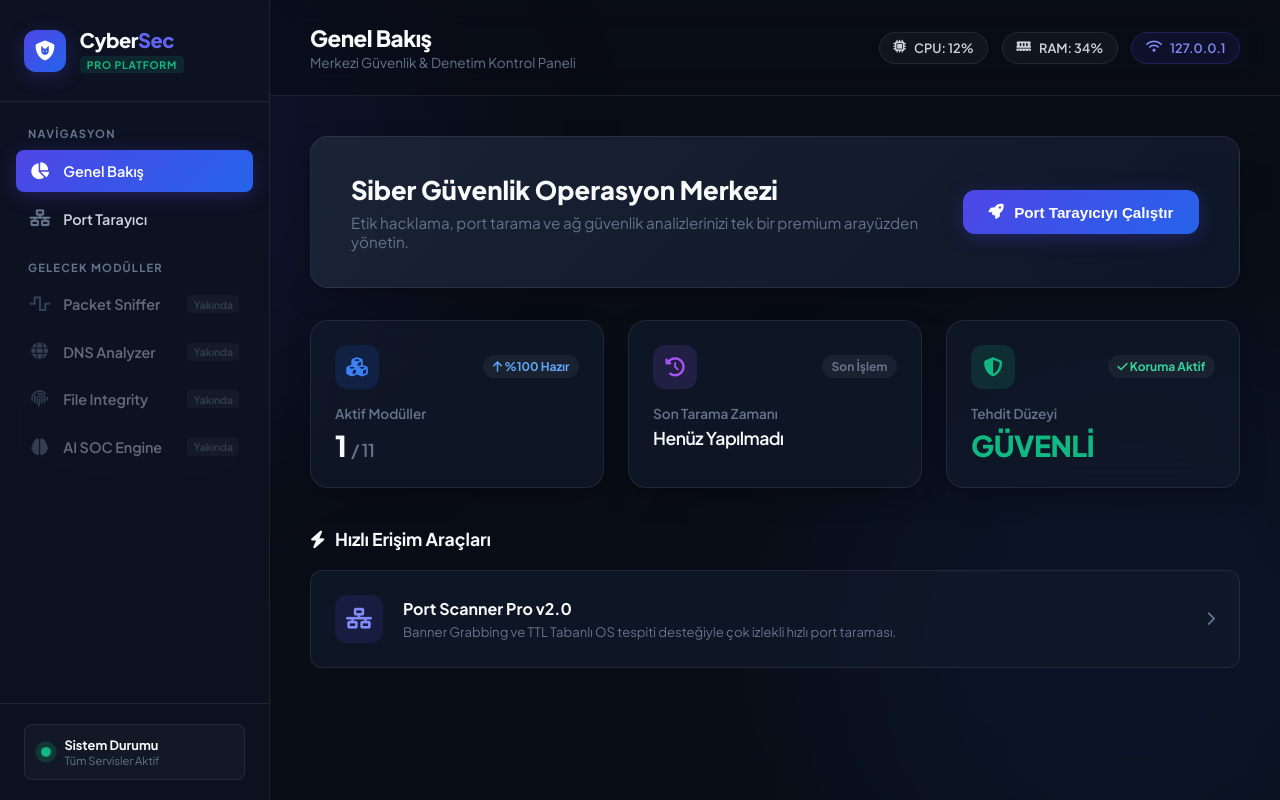
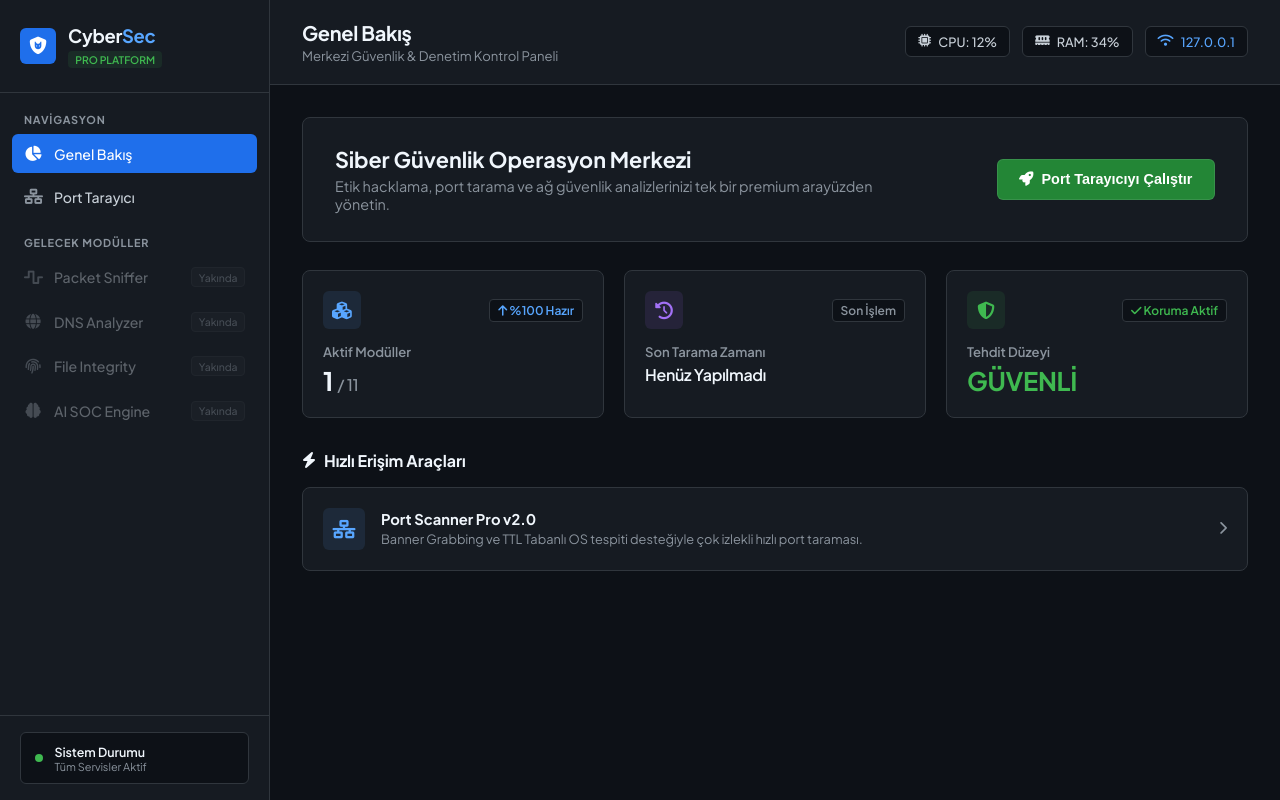
Before and after one commit to mehmeteminyilmaz/cybersec, a Flask app: page / in a window 1280 px wide. Run offline with Flask 3, Linux system fonts and the light colour scheme.

Commit message:
style: remove ambient glow effects for clean matte dark UI

```diff
--- a/cyber-panel/static/style.css
+++ b/cyber-panel/static/style.css
@@ -1,42 +1,38 @@
 /* ==========================================================================
-   CYBERPANEL - NEXT-GEN ENTERPRISE SECURITY UI SYSTEM
+   CYBERPANEL - MATTE ENTERPRISE DARK SYSTEM (NO GLOW / NO AI VIBE)
    ========================================================================== */
 
 :root {
-    /* Color Palette */
-    --bg-dark: #090d16;
-    --bg-sidebar: rgba(13, 19, 33, 0.85);
-    --bg-card: rgba(18, 26, 43, 0.7);
-    --bg-card-hover: rgba(24, 35, 58, 0.85);
-    --bg-input: rgba(10, 15, 26, 0.8);
+    /* Solid Color Palette (GitHub / Linear Dark Theme) */
+    --bg-dark: #0d1117;
+    --bg-sidebar: #161b22;
+    --bg-card: #161b22;
+    --bg-card-hover: #1c2128;
+    --bg-input: #0d1117;
 
     /* Borders */
-    --border-subtle: rgba(255, 255, 255, 0.08);
-    --border-hover: rgba(99, 102, 241, 0.3);
-    --border-focus: #4f46e5;
+    --border-subtle: #30363d;
+    --border-hover: #8b949e;
+    --border-focus: #58a6ff;
 
-    /* Primary Gradients & Accents */
-    --primary-gradient: linear-gradient(135deg, #4f46e5 0%, #2563eb 100%);
-    --primary-glow: rgba(79, 70, 229, 0.35);
-    --accent-emerald: #10b981;
-    --accent-purple: #8b5cf6;
-    --accent-amber: #f59e0b;
-    --accent-rose: #f43f5e;
+    /* Solid Primary Colors */
+    --primary: #238636;          /* GitHub Green Button */
+    --primary-hover: #2ea043;
+    --accent-blue: #58a6ff;
+    --accent-emerald: #3fb950;
+    --accent-purple: #a371f7;
+    --accent-amber: #d29922;
 
     /* Typography Colors */
-    --text-heading: #f8fafc;
-    --text-body: #cbd5e1;
-    --text-muted: #64748b;
+    --text-heading: #f0f6fc;
+    --text-body: #c9d1d9;
+    --text-muted: #8b949e;
 
     /* Layout & Geometry */
     --sidebar-width: 270px;
-    --radius-sm: 8px;
-    --radius-md: 12px;
-    --radius-lg: 18px;
-
-    /* Shadows */
-    --shadow-card: 0 10px 30px -10px rgba(0, 0, 0, 0.5);
-    --shadow-glow: 0 4px 20px -2px var(--primary-glow);
+    --radius-sm: 6px;
+    --radius-md: 8px;
+    --radius-lg: 12px;
 }
 
 * {
@@ -51,7 +47,6 @@ body {
     color: var(--text-body);
     height: 100vh;
     overflow: hidden;
-    position: relative;
     -webkit-font-smoothing: antialiased;
 }
 
@@ -60,36 +55,9 @@ a {
     color: inherit;
 }
 
-/* Ambient Background Lighting */
-.ambient-glow {
-    position: fixed;
-    border-radius: 50%;
-    filter: blur(120px);
-    pointer-events: none;
-    z-index: 0;
-}
-
-.glow-1 {
-    width: 500px;
-    height: 500px;
-    top: -100px;
-    left: -100px;
-    background: rgba(79, 70, 229, 0.12);
-}
-
-.glow-2 {
-    width: 600px;
-    height: 600px;
-    bottom: -150px;
-    right: -150px;
-    background: rgba(37, 99, 235, 0.08);
-}
-
 .app-container {
     display: flex;
     height: 100vh;
-    position: relative;
-    z-index: 1;
 }
 
 /* ==========================================================================
@@ -98,7 +66,6 @@ a {
 .sidebar {
     width: var(--sidebar-width);
     background-color: var(--bg-sidebar);
-    backdrop-filter: blur(20px);
     border-right: 1px solid var(--border-subtle);
     display: flex;
     flex-direction: column;
@@ -106,65 +73,62 @@ a {
 }
 
 .sidebar-header {
-    padding: 1.75rem 1.5rem;
+    padding: 1.5rem 1.25rem;
     border-bottom: 1px solid var(--border-subtle);
 }
 
 .brand {
     display: flex;
     align-items: center;
-    gap: 0.85rem;
+    gap: 0.75rem;
 }
 
 .brand-icon {
-    width: 42px;
-    height: 42px;
-    border-radius: var(--radius-md);
-    background: var(--primary-gradient);
+    width: 36px;
+    height: 36px;
+    border-radius: var(--radius-sm);
+    background: #1f6feb;
     display: flex;
     align-items: center;
     justify-content: center;
     color: #ffffff;
-    font-size: 1.25rem;
-    box-shadow: var(--shadow-glow);
+    font-size: 1.1rem;
 }
 
 .brand-text h2 {
-    font-size: 1.25rem;
-    font-weight: 800;
+    font-size: 1.15rem;
+    font-weight: 700;
     color: var(--text-heading);
-    letter-spacing: -0.5px;
-    line-height: 1.2;
+    letter-spacing: -0.3px;
 }
 
 .brand-text h2 span {
-    color: #6366f1;
+    color: var(--accent-blue);
 }
 
 .version-tag {
     font-size: 0.65rem;
-    font-weight: 700;
-    letter-spacing: 0.8px;
+    font-weight: 600;
     color: var(--accent-emerald);
-    background: rgba(16, 185, 129, 0.12);
+    background: rgba(63, 185, 80, 0.1);
     padding: 0.15rem 0.45rem;
     border-radius: 4px;
     display: inline-block;
-    margin-top: 0.2rem;
+    margin-top: 0.15rem;
 }
 
 .sidebar-nav {
     flex: 1;
-    padding: 1.5rem 1rem;
+    padding: 1.25rem 0.75rem;
     overflow-y: auto;
 }
 
 .nav-section-title {
-    font-size: 0.7rem;
+    font-size: 0.68rem;
     font-weight: 700;
-    letter-spacing: 1.2px;
+    letter-spacing: 0.8px;
     color: var(--text-muted);
-    margin: 1.25rem 0 0.6rem 0.75rem;
+    margin: 1.25rem 0 0.5rem 0.75rem;
 }
 
 .nav-section-title:first-child {
@@ -175,45 +139,43 @@ a {
     list-style: none;
     display: flex;
     flex-direction: column;
-    gap: 0.35rem;
+    gap: 0.25rem;
 }
 
 .nav-item {
     border-radius: var(--radius-sm);
-    transition: all 0.2s ease;
+    transition: background 0.15s ease;
 }
 
 .nav-item a {
     display: flex;
     align-items: center;
-    gap: 0.85rem;
-    padding: 0.75rem 0.85rem;
-    font-size: 0.9rem;
-    font-weight: 600;
+    gap: 0.75rem;
+    padding: 0.65rem 0.75rem;
+    font-size: 0.88rem;
+    font-weight: 500;
     color: var(--text-body);
-
     width: 100%;
 }
 
 .nav-item i {
-    font-size: 1.05rem;
+    font-size: 0.95rem;
     color: var(--text-muted);
-    transition: all 0.2s ease;
-    width: 20px;
+    width: 18px;
     text-align: center;
 }
 
 .nav-item:hover:not(.disabled) {
-    background-color: rgba(255, 255, 255, 0.04);
+    background-color: #21262d;
 }
 
+.nav-item:hover:not(.disabled) a,
 .nav-item:hover:not(.disabled) i {
-    color: #818cf8;
+    color: var(--text-heading);
 }
 
 .nav-item.active {
-    background: var(--primary-gradient);
-    box-shadow: var(--shadow-glow);
+    background-color: #1f6feb;
 }
 
 .nav-item.active a,
@@ -222,48 +184,41 @@ a {
 }
 
 .nav-item.disabled {
-    opacity: 0.45;
+    opacity: 0.4;
     cursor: not-allowed;
 }
 
 .badge-upcoming {
     margin-left: auto;
     font-size: 0.65rem;
-    font-weight: 600;
-    background: rgba(255, 255, 255, 0.08);
+    font-weight: 500;
+    background: #21262d;
     color: var(--text-muted);
     padding: 0.15rem 0.4rem;
     border-radius: 4px;
+    border: 1px solid var(--border-subtle);
 }
 
 .sidebar-footer {
-    padding: 1.25rem 1.5rem;
+    padding: 1rem 1.25rem;
     border-top: 1px solid var(--border-subtle);
 }
 
 .system-health {
     display: flex;
     align-items: center;
-    gap: 0.85rem;
-    background: rgba(255, 255, 255, 0.03);
+    gap: 0.75rem;
+    background: #0d1117;
     border: 1px solid var(--border-subtle);
-    padding: 0.75rem 1rem;
+    padding: 0.65rem 0.85rem;
     border-radius: var(--radius-sm);
 }
 
 .pulse-indicator {
-    width: 10px;
-    height: 10px;
+    width: 8px;
+    height: 8px;
     background-color: var(--accent-emerald);
     border-radius: 50%;
-    box-shadow: 0 0 10px var(--accent-emerald);
-    animation: pulse 2s infinite;
-}
-
-@keyframes pulse {
-    0% { transform: scale(0.95); box-shadow: 0 0 0 0 rgba(16, 185, 129, 0.7); }
-    70% { transform: scale(1); box-shadow: 0 0 0 8px rgba(16, 185, 129, 0); }
-    100% { transform: scale(0.95); box-shadow: 0 0 0 0 rgba(16, 185, 129, 0); }
 }
 
 .health-text {
@@ -272,13 +227,13 @@ a {
 }
 
 .health-title {
-    font-size: 0.8rem;
-    font-weight: 700;
+    font-size: 0.78rem;
+    font-weight: 600;
     color: var(--text-heading);
 }
 
 .health-sub {
-    font-size: 0.7rem;
+    font-size: 0.68rem;
     color: var(--text-muted);
 }
 
@@ -290,62 +245,60 @@ a {
     display: flex;
     flex-direction: column;
     overflow-y: auto;
+    background-color: var(--bg-dark);
 }
 
 .content-header {
-    padding: 1.5rem 2.5rem;
+    padding: 1.25rem 2rem;
     display: flex;
     justify-content: space-between;
     align-items: center;
     border-bottom: 1px solid var(--border-subtle);
-    background: rgba(9, 13, 22, 0.6);
-    backdrop-filter: blur(16px);
+    background: var(--bg-sidebar);
     position: sticky;
     top: 0;
     z-index: 90;
 }
 
 .header-left h1 {
-    font-size: 1.4rem;
-    font-weight: 800;
+    font-size: 1.25rem;
+    font-weight: 700;
     color: var(--text-heading);
-    letter-spacing: -0.5px;
+    letter-spacing: -0.3px;
 }
 
 .header-subtitle {
-    font-size: 0.85rem;
+    font-size: 0.82rem;
     color: var(--text-muted);
-    margin-top: 0.15rem;
+    margin-top: 0.1rem;
 }
 
 .header-right {
     display: flex;
     align-items: center;
-    gap: 0.85rem;
+    gap: 0.75rem;
 }
 
 .metric-pill, .ip-badge {
     display: flex;
     align-items: center;
-    gap: 0.5rem;
-    background: rgba(255, 255, 255, 0.04);
+    gap: 0.45rem;
+    background: #0d1117;
     border: 1px solid var(--border-subtle);
-    padding: 0.45rem 0.85rem;
-    border-radius: 20px;
+    padding: 0.4rem 0.75rem;
+    border-radius: var(--radius-sm);
     font-size: 0.8rem;
-    font-weight: 600;
+    font-weight: 500;
     color: var(--text-body);
 }
 
 .ip-badge {
-    background: rgba(79, 70, 229, 0.1);
-    border-color: rgba(79, 70, 229, 0.25);
-    color: #818cf8;
+    color: var(--accent-blue);
 }
 
 .page-content {
-    padding: 2.5rem;
-    max-width: 1300px;
+    padding: 2rem;
+    max-width: 1250px;
     margin: 0 auto;
     width: 100%;
 }
@@ -354,195 +307,189 @@ a {
    HERO & DASHBOARD COMPONENTS
    ========================================================================== */
 .hero-banner {
-    background: linear-gradient(135deg, rgba(30, 41, 59, 0.8), rgba(15, 23, 42, 0.9));
+    background: var(--bg-card);
     border: 1px solid var(--border-subtle);
-    border-radius: var(--radius-lg);
-    padding: 2.25rem 2.5rem;
+    border-radius: var(--radius-md);
+    padding: 1.75rem 2rem;
     display: flex;
     justify-content: space-between;
     align-items: center;
-    margin-bottom: 2rem;
-    box-shadow: var(--shadow-card);
+    margin-bottom: 1.75rem;
 }
 
 .hero-text h2 {
-    font-size: 1.6rem;
-    font-weight: 800;
+    font-size: 1.35rem;
+    font-weight: 700;
     color: var(--text-heading);
-    margin-bottom: 0.4rem;
+    margin-bottom: 0.3rem;
 }
 
 .hero-text p {
     color: var(--text-muted);
-    font-size: 0.95rem;
-    max-width: 600px;
+    font-size: 0.9rem;
+    max-width: 580px;
 }
 
 .btn-hero {
     display: inline-flex;
     align-items: center;
-    gap: 0.65rem;
-    padding: 0.85rem 1.6rem;
-    background: var(--primary-gradient);
-    border: none;
-    border-radius: var(--radius-md);
+    gap: 0.5rem;
+    padding: 0.7rem 1.35rem;
+    background-color: var(--primary);
+    border: 1px solid rgba(240, 246, 252, 0.1);
+    border-radius: var(--radius-sm);
     color: #ffffff;
-    font-size: 0.95rem;
-    font-weight: 700;
+    font-size: 0.9rem;
+    font-weight: 600;
     cursor: pointer;
-    box-shadow: var(--shadow-glow);
-    transition: all 0.25s ease;
+    transition: background 0.15s ease;
 }
 
 .btn-hero:hover {
-    transform: translateY(-2px);
-    box-shadow: 0 8px 25px -4px var(--primary-glow);
+    background-color: var(--primary-hover);
 }
 
 /* Stats Cards */
 .stats-grid {
     display: grid;
-    grid-template-columns: repeat(auto-fit, minmax(280px, 1fr));
-    gap: 1.5rem;
-    margin-bottom: 2.5rem;
+    grid-template-columns: repeat(auto-fit, minmax(260px, 1fr));
+    gap: 1.25rem;
+    margin-bottom: 2rem;
 }
 
 .stat-card {
     background: var(--bg-card);
-    backdrop-filter: blur(16px);
     border: 1px solid var(--border-subtle);
-    border-radius: var(--radius-lg);
-    padding: 1.5rem;
-    box-shadow: var(--shadow-card);
-    transition: all 0.25s ease;
+    border-radius: var(--radius-md);
+    padding: 1.25rem;
+    transition: border-color 0.15s ease;
 }
 
 .stat-card:hover {
     border-color: var(--border-hover);
-    transform: translateY(-3px);
 }
 
 .stat-top {
     display: flex;
     justify-content: space-between;
     align-items: center;
-    margin-bottom: 1rem;
+    margin-bottom: 0.85rem;
 }
 
 .stat-icon {
-    width: 44px;
-    height: 44px;
-    border-radius: var(--radius-md);
+    width: 38px;
+    height: 38px;
+    border-radius: var(--radius-sm);
     display: flex;
     align-items: center;
     justify-content: center;
-    font-size: 1.2rem;
+    font-size: 1.1rem;
 }
 
-.icon-blue { background: rgba(37, 99, 235, 0.15); color: #3b82f6; }
-.icon-purple { background: rgba(139, 92, 246, 0.15); color: #a855f7; }
-.icon-emerald { background: rgba(16, 185, 129, 0.15); color: #10b981; }
+.icon-blue { background: rgba(88, 166, 255, 0.1); color: var(--accent-blue); }
+.icon-purple { background: rgba(163, 113, 247, 0.1); color: var(--accent-purple); }
+.icon-emerald { background: rgba(63, 185, 80, 0.1); color: var(--accent-emerald); }
 
 .stat-trend {
     font-size: 0.75rem;
-    font-weight: 700;
+    font-weight: 600;
     color: var(--text-muted);
-    background: rgba(255, 255, 255, 0.05);
-    padding: 0.25rem 0.6rem;
-    border-radius: 20px;
+    background: #0d1117;
+    border: 1px solid var(--border-subtle);
+    padding: 0.2rem 0.5rem;
+    border-radius: 4px;
 }
 
-.trend-up { color: #60a5fa; }
-.trend-green { color: #34d399; }
+.trend-up { color: var(--accent-blue); }
+.trend-green { color: var(--accent-emerald); }
 
 .stat-body h3 {
-    font-size: 0.85rem;
+    font-size: 0.82rem;
     font-weight: 600;
     color: var(--text-muted);
-    margin-bottom: 0.35rem;
+    margin-bottom: 0.25rem;
 }
 
 .stat-number {
-    font-size: 1.8rem;
-    font-weight: 800;
+    font-size: 1.6rem;
+    font-weight: 700;
     color: var(--text-heading);
-    letter-spacing: -0.5px;
+    letter-spacing: -0.3px;
 }
 
-.stat-small { font-size: 1.1rem; font-weight: 600; }
+.stat-small { font-size: 1rem; font-weight: 600; }
 
 .stat-total {
-    font-size: 1.1rem;
+    font-size: 1rem;
     color: var(--text-muted);
-    font-weight: 600;
+    font-weight: 500;
 }
 
 .text-emerald { color: var(--accent-emerald); }
 
 /* Quick Tools */
 .section-header h3 {
-    font-size: 1.1rem;
+    font-size: 1rem;
     font-weight: 700;
     color: var(--text-heading);
-    margin-bottom: 1.25rem;
+    margin-bottom: 1rem;
     display: flex;
     align-items: center;
-    gap: 0.6rem;
+    gap: 0.5rem;
 }
 
 .tools-grid {
     display: grid;
-    grid-template-columns: repeat(auto-fit, minmax(320px, 1fr));
-    gap: 1.25rem;
+    grid-template-columns: repeat(auto-fit, minmax(300px, 1fr));
+    gap: 1rem;
 }
 
 .tool-card {
     background: var(--bg-card);
     border: 1px solid var(--border-subtle);
     border-radius: var(--radius-md);
-    padding: 1.5rem;
+    padding: 1.25rem;
     display: flex;
     align-items: center;
-    gap: 1.25rem;
+    gap: 1rem;
     cursor: pointer;
-    transition: all 0.25s ease;
+    transition: background 0.15s ease, border-color 0.15s ease;
 }
 
 .tool-card:hover {
     background: var(--bg-card-hover);
     border-color: var(--border-hover);
-    transform: translateX(4px);
 }
 
 .tool-icon {
-    width: 48px;
-    height: 48px;
-    border-radius: var(--radius-md);
-    background: rgba(79, 70, 229, 0.15);
-    color: #818cf8;
+    width: 42px;
+    height: 42px;
+    border-radius: var(--radius-sm);
+    background: rgba(88, 166, 255, 0.1);
+    color: var(--accent-blue);
     display: flex;
     align-items: center;
     justify-content: center;
-    font-size: 1.3rem;
+    font-size: 1.15rem;
 }
 
 .tool-info h4 {
-    font-size: 1rem;
+    font-size: 0.92rem;
     font-weight: 700;
     color: var(--text-heading);
-    margin-bottom: 0.25rem;
+    margin-bottom: 0.2rem;
 }
 
 .tool-info p {
-    font-size: 0.82rem;
+    font-size: 0.8rem;
     color: var(--text-muted);
-    line-height: 1.4;
+    line-height: 1.35;
 }
 
 .tool-arrow {
     margin-left: auto;
     color: var(--text-muted);
-    font-size: 0.9rem;
+    font-size: 0.85rem;
 }
 
 /* ==========================================================================
--- a/cyber-panel/templates/index.html
+++ b/cyber-panel/templates/index.html
@@ -9,10 +9,6 @@
     <link rel="stylesheet" href="https://cdnjs.cloudflare.com/ajax/libs/font-awesome/6.4.0/css/all.min.css">
 </head>
 <body>
-    <!-- Ambient Background Lighting -->
-    <div class="ambient-glow glow-1"></div>
-    <div class="ambient-glow glow-2"></div>
-
     <div class="app-container">
         <!-- SIDEBAR -->
         <aside class="sidebar">
```
Also changed, not shown: other parts of cyber-panel/static/style.css (+66 -73 lines).
